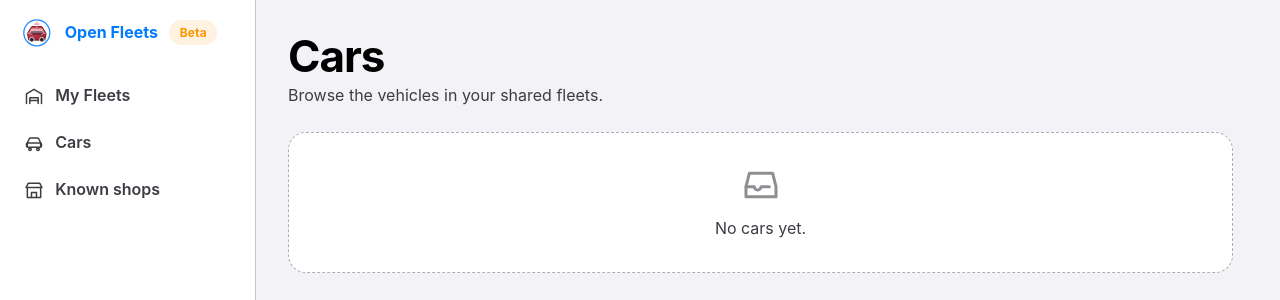
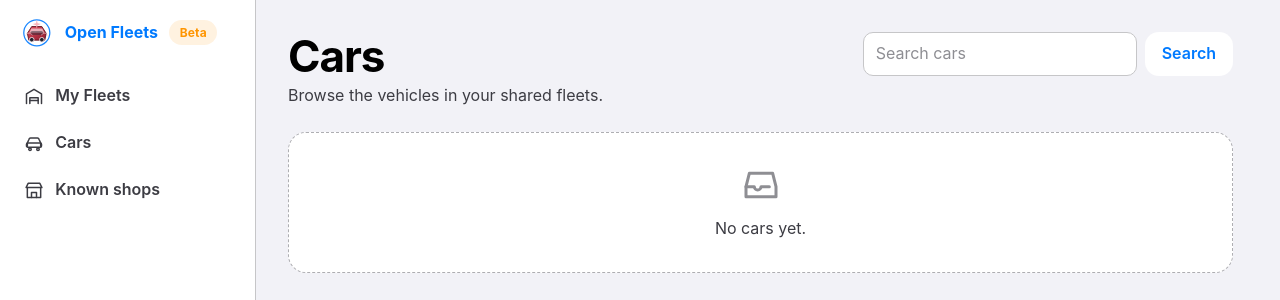
Before and after one commit to JeffLabonte/open-car-fleet, a Django app: page /cars/ in a window 1280 px wide. Shown: the top 300 px of the page. Run offline with Django 5.2, Linux system fonts and the light colour scheme; the visitor is signed in with stand-in values (Sample User, id 1); data that the repository does not hold is empty; parts of the project's set-up code (start-up, migrations or seed data) failed here and were passed over.

Commit message:
fix: add scalable list controls and task-oriented vehicle detail navigation (#101 partial)

```diff
--- a/src/shop/templates/shop/car_list.html
+++ b/src/shop/templates/shop/car_list.html
@@ -5,6 +5,10 @@
   <header class="page-header">
     {% include 'shop/partials/_page_header.html' %}
     <div class="page-actions">
+      <form method="get" class="is-flex" style="gap:0.5rem;">
+        <input class="input" type="search" name="q" value="{{ request.GET.q }}" placeholder="{% translate 'Search cars' %}" />
+        <button class="button is-light" type="submit">{% translate 'Search' %}</button>
+      </form>
       {% if can_edit_fleet_data %}
         <a class="button is-primary" href="{% url 'shop-car-create' %}">
           {% include 'shop/partials/_icon.html' with name='plus' %}
--- a/src/shop/views/car.py
+++ b/src/shop/views/car.py
@@ -1,7 +1,7 @@
 import logging
 
 from django.contrib import messages
-from django.db import transaction
+from django.db import models, transaction
 from django.db.models import Prefetch
 from django.db.models.deletion import ProtectedError
 from django.http import HttpRequest, HttpResponse
@@ -93,6 +93,15 @@ def car_import(request: HttpRequest, pk: str) -> HttpResponse:
 def car_list(request: HttpRequest) -> HttpResponse:
     """Display list of cars with basic info."""
     cars = user_cars_queryset(request.user).order_by("-created_at")
+    search = (request.GET.get("q") or "").strip()
+    if search:
+        cars = cars.filter(
+            models.Q(make__icontains=search)
+            | models.Q(model__icontains=search)
+            | models.Q(usual_name__icontains=search)
+            | models.Q(vin__icontains=search)
+            | models.Q(license_plate__icontains=search)
+        )
     manageable_fleet_ids = set(
         FleetMembership.objects.filter(
             user=request.user,
```
